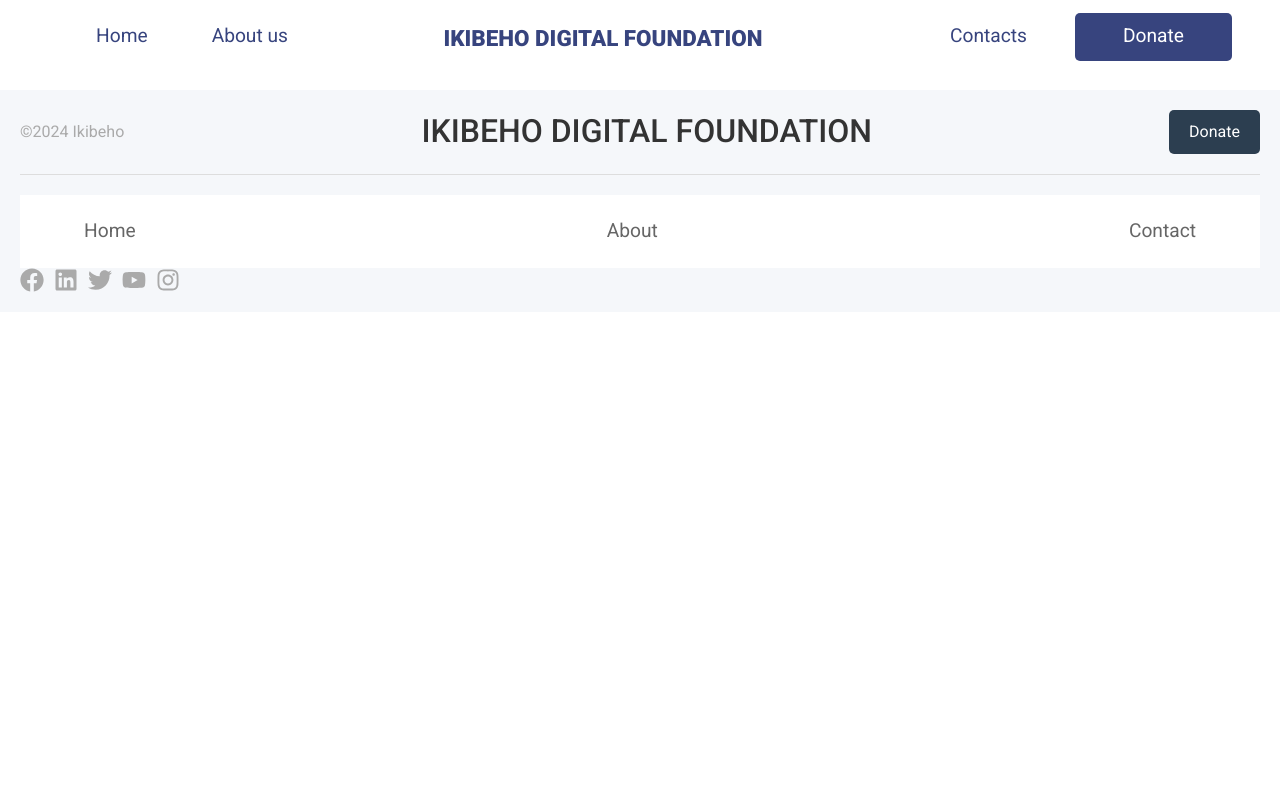
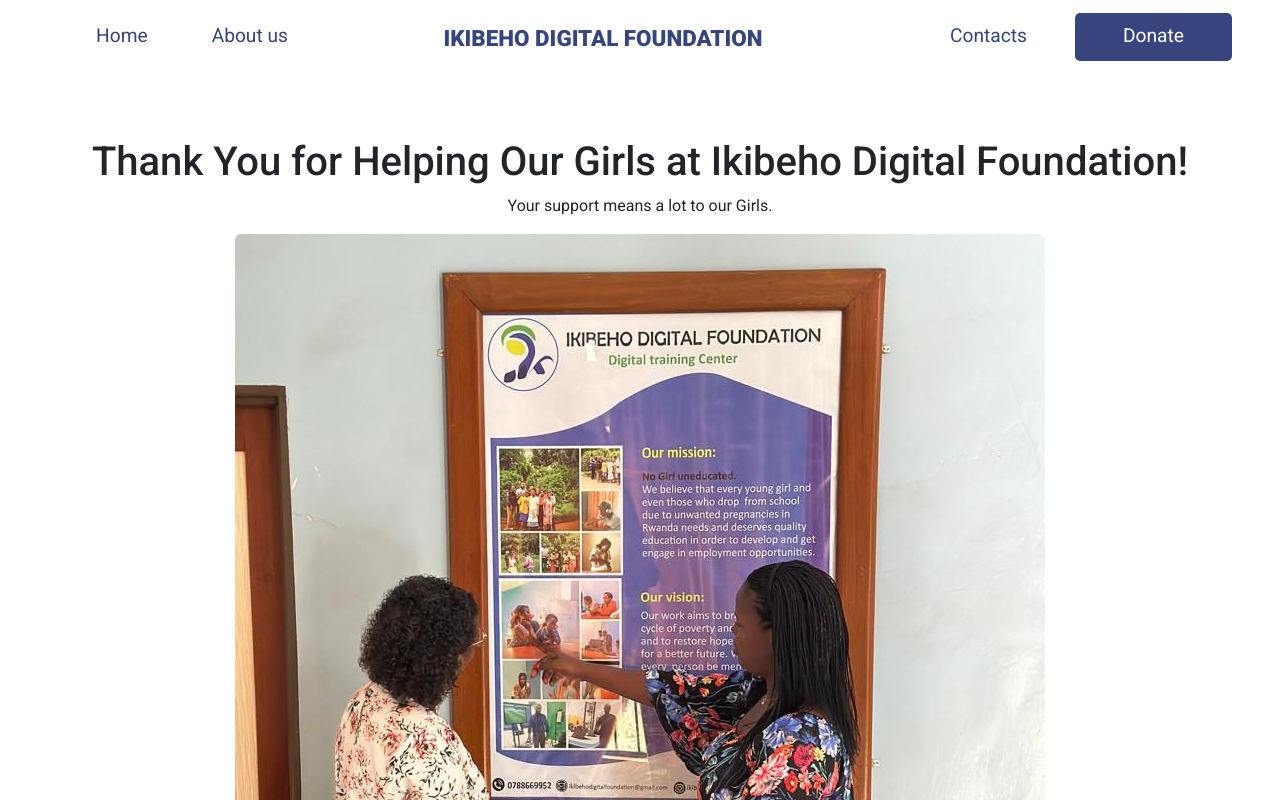
Before and after one commit to Christian-Ishimwe/ikibeho_frontend, a React (Create React App) app: page /thank-you in a window 1280 px wide. Shown: the top 800 px of the page. Built offline with nearby package versions, Linux system fonts and the light colour scheme.

Commit message:
addedd rhe model

```diff
--- a/public/index.html
+++ b/public/index.html
@@ -25,7 +25,7 @@
   <body>
     <!-- <noscript>You need to enable JavaScript to run this app.</noscript> -->
     <div id="root"></div>
-    <script src="https://cdn.jsdelivr.net/npm/bootstrap@5.2.0-beta1/dist/js/bootstrap.bundle.min.js" integrity="sha384-OgwmRWzBJ8QqypiEj9ORrPJ4yOoJibkXSlS6Cxn/Kmhzg12sQQvVaDPGqyhkdXhS" crossorigin="anonymous"></script>
+    <script src="https://cdn.jsdelivr.net/npm/bootstrap@5.2.0-beta1/dist/js/bootstrap.bundle.min.js" integrity="sha384-pprn3073KE6tl6bjs2QrFaJGz5/SUsLqktiwsUTF55Jfv3qYSDhgCecCxMW52nD2" crossorigin="anonymous"></script>
 
   </body>
 </html>
--- /dev/null
+++ b/src/App.css
@@ -0,0 +1,23 @@
+/* App.css */
+html, body, #root {
+  height: 100%;
+  margin: 0;
+  display: flex;
+  flex-direction: column;
+}
+
+.app {
+  display: flex;
+  flex-direction: column;
+  min-height: 100vh;
+}
+
+.content {
+  flex: 1;
+}
+
+header, footer {
+  background-color: #f8f9fa; /* Example background color */
+  padding: 1rem;
+  text-align: center;
+}
--- a/src/App.js
+++ b/src/App.js
@@ -6,20 +6,24 @@
 import NavBar from './NavBar';
 import About from './About';
 import Donations from './Donations';
+import ThankYou from './Thankyou';
+import './App.css'; // Adjust the path if necessary
+
 const App = () => {
   return (
-
     <Router>
-      <NavBar/>
       <div className="app">
-        <Routes>
-          <Route path="/" element={<Home />} />
-          <Route path="/home" element={<Home />} />
-          <Route path="/contact" element={<Contacts />} />
-          <Route path='/about' element={<About/>}/>
-          <Route path='/donate' element={<Donations/>}/>
-        </Routes>
-
+        <NavBar />
+        <div className="content">
+          <Routes>
+            <Route path="/" element={<Home />} />
+            <Route path="/home" element={<Home />} />
+            <Route path="/contact" element={<Contacts />} />
+            <Route path="/about" element={<About />} />
+            <Route path="/donate" element={<Donations />} />
+            <Route path="/thank-you" element={<ThankYou />} />
+          </Routes>
+        </div>
         <Footer />
       </div>
     </Router>
--- a/src/DonationModel.jsx
+++ b/src/DonationModal.jsx
@@ -1,7 +1,9 @@
 import React, { useState } from "react";
 import "bootstrap/dist/css/bootstrap.min.css";
+import { useNavigate } from "react-router-dom";
+const DonationModal = () => {
+  const navigate = useNavigate();
 
-const DonationModal = () => {
   const [amount, setAmount] = useState(100);
   const [email, setEmail] = useState("");
   const [name, setName] = useState("");
@@ -28,7 +30,7 @@
       })
       .then((data) => {
         console.log(data);
-        alert("Your donation have been submitted, we will reach to you!");
+        navigate("/thank-you")
       })
       .catch((err) => {
         console.log(err);
--- a/src/Donations.jsx
+++ b/src/Donations.jsx
@@ -1,10 +1,11 @@
 import "./Donations.css";
-import React, { useState } from "react";
+import React from "react";
 import "bootstrap/dist/css/bootstrap.min.css";
 import ReactDOM from "react-dom";
-import DonationModal from "./DonationModel";
-import VisitModal from "./VisitModel";
-import VolunteerModal from "./VolunteerModel";
+import DonationModal from "./DonationModal"; // Corrected the file name import
+import VisitModal from "./VisitModal";
+import VolunteerModal from "./VolunteerModal"; // Corrected the file name import
+
 const Donations = () => {
   return (
     <>
@@ -16,9 +17,11 @@
               Make a difference with your contribution. Every donation helps us
               continue our mission.
             </p>
-            <button id="donateButton">
-              <i className="ri-arrow-down-line"></i> Donate Now
-            </button>
+            <a href="#donateopt" className="text-decoration-none text-light">
+              <button id="donateButton" className="btn btn-primary">
+                <i className="ri-arrow-down-line"></i> Donate Now
+              </button>
+            </a>
           </div>
           <div className="donation__icon">
             <svg
@@ -34,7 +37,7 @@
         </div>
       </div>
 
-      <div className="donation__options">
+      <div className="donation__options" id="donateopt">
         <div className="donation_options_container">
           <h2>Donation Options</h2>
           <div className="donation__items">
--- a/src/Thankyou.jsx
+++ b/src/Thankyou.jsx
@@ -2,14 +2,17 @@
 import "bootstrap/dist/css/bootstrap.min.css";
 
 const ThankYou = () => {
+  window.addEventListener("DOMContentLoaded", ()=>{
+    window.location.reload()
+  })
   return (
     <div className="container text-center mt-5">
       <h1>Thank You for Helping Our Girls at Ikibeho Digital Foundation!</h1>
       <p>Your support means a lot to our Girls.</p>
       <img
-        src="https://source.unsplash.com/random/800x600"
+        src={`${process.env.PUBLIC_URL}/homeimg.jpeg`}
         alt="Thank You"
-        className="img-fluid mt-4"
+        className="rounded"
       />
     </div>
   );
--- a/src/VisitModel.jsx
+++ b/src/VisitModal.jsx
@@ -1,7 +1,9 @@
 import React, { useState } from "react";
 import "bootstrap/dist/css/bootstrap.min.css";
+import { useNavigate } from "react-router-dom";
 
 const VisitModal = () => {
+    const navigate = useNavigate();
   const [formData, setFormData] = useState({
     name: "",
     email: "",
@@ -48,6 +50,7 @@
       }
 
       const data = await response.json();
+      navigate("/thank-you");
       console.log("Success:", data);
     } catch (error) {
       console.error("Error:", error);
```
Also changed, not shown: src/VolunteerModal.jsx (renamed from src/VolunteerModel.jsx).
